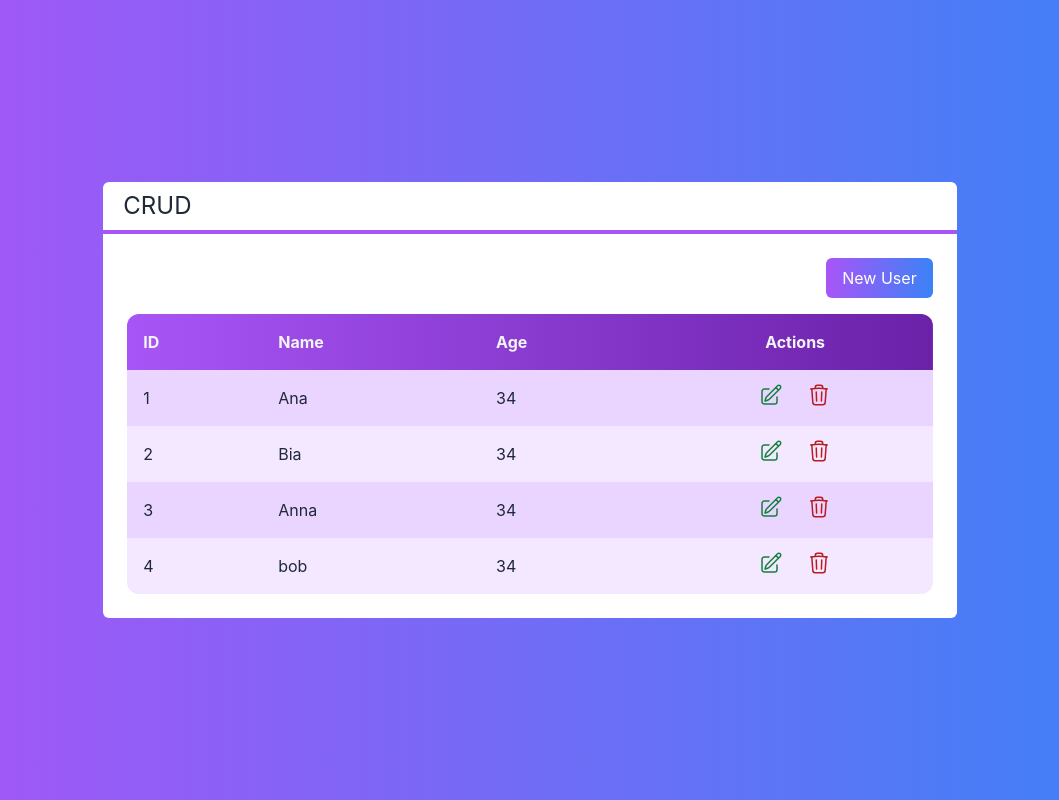
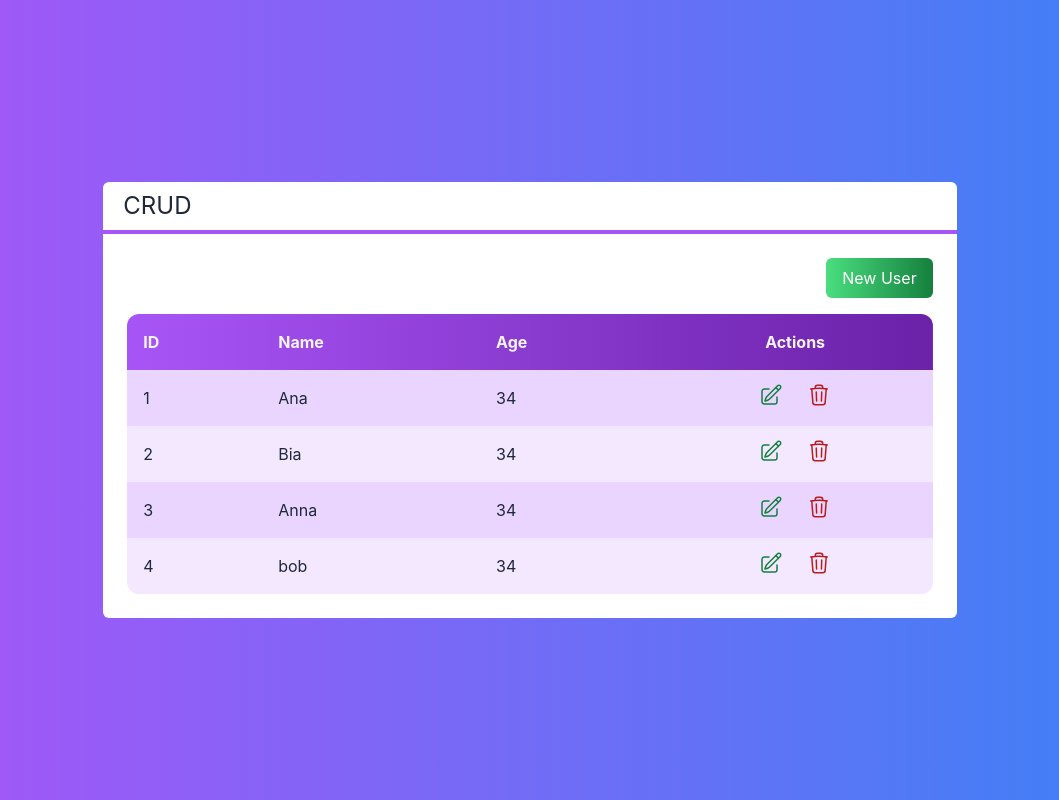
Before and after one commit to Andreas-Ziegler22/Crud-next.js, a Next.js app: page / in a window 1280 px wide. Shown: the whole page, without its empty margins (110-1169 px from the left). Built offline with nearby package versions, Linux system fonts and the light colour scheme.

Commit message:
color dynamic working

```diff
--- a/tailwind.config.js
+++ b/tailwind.config.js
@@ -4,7 +4,11 @@ module.exports = {
     "./src/pages/**/*.{js,ts,jsx,tsx}",
     "./src/components/**/*.{js,ts,jsx,tsx}",
   ],
-  safelist: [/^bg-/, /^to-/, /^from-/],
+  safelist: [
+    {
+      pattern: /(from|to)-(green|blue|gray)-(400|700)/,
+    },
+  ],
   theme: {
     extend: {},
   },
```
